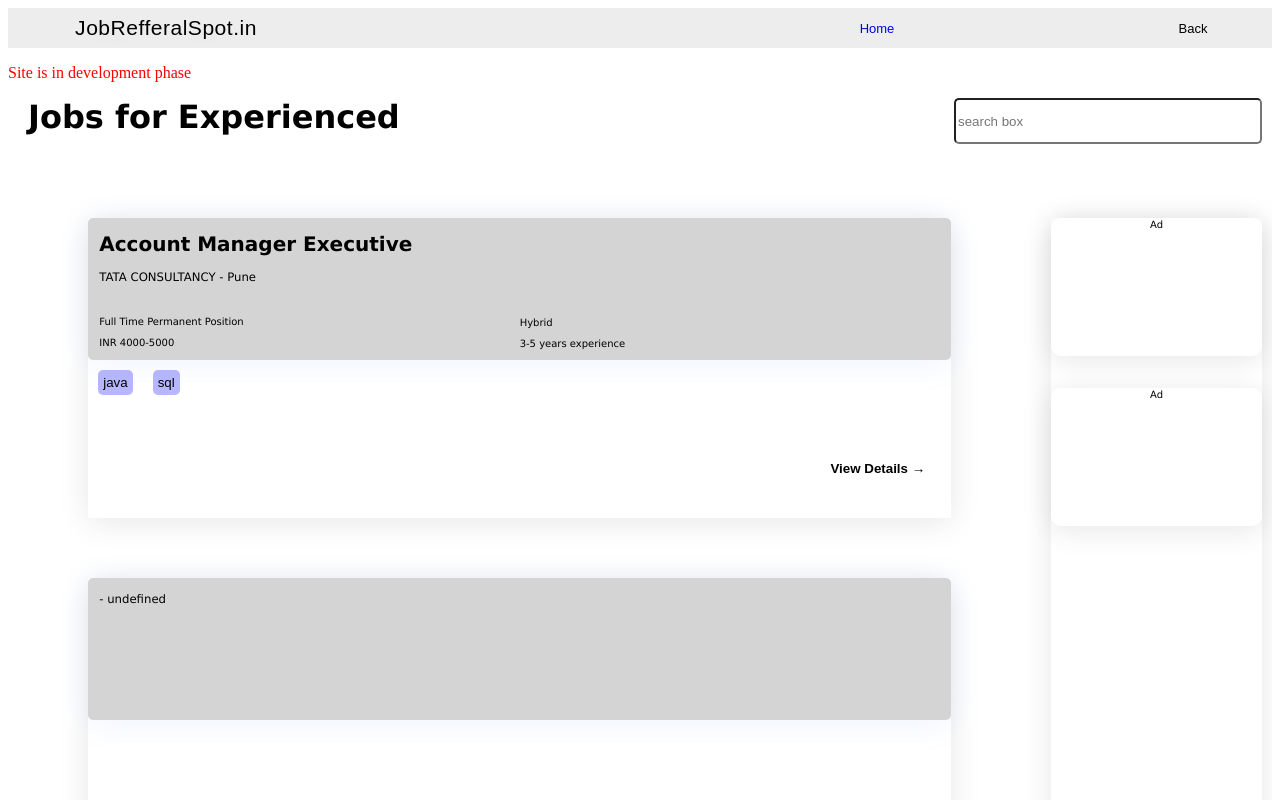
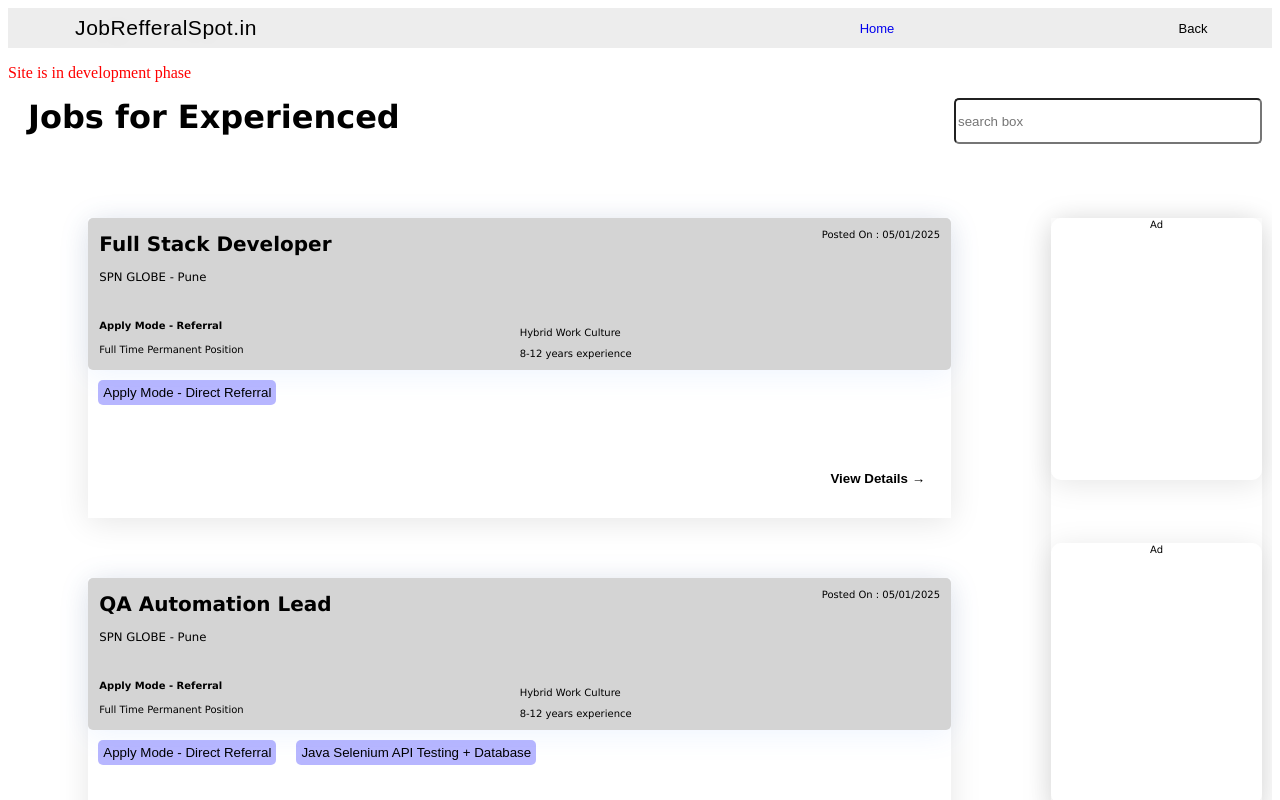
Before and after one commit to Mandagekrishna/jobrefferalspot, a React (Vite) app: page /ExperiencedJobs in a window 1280 px wide. Shown: the top 800 px of the page. Built offline with nearby package versions, Linux system fonts and the light colour scheme.

Commit message:
fourth commit

```diff
--- a/src/Components/EXPERIENCED_JOBS/ExperiencedJobsDetails.jsx
+++ b/src/Components/EXPERIENCED_JOBS/ExperiencedJobsDetails.jsx
@@ -23,6 +23,7 @@ export default function JobsDetailsPage(){
 
             <div className={styles.element2}>
                 <span>{currentJobs[0]['salary']}</span>
+                <span>{currentJobs[0]['location']}</span>
                 <span>{currentJobs[0]['positionType']}</span>
                 <span>{currentJobs[0]['workMode']}</span>
                 <span>{currentJobs[0]['experienceRequired']}</span>
@@ -41,7 +42,7 @@ export default function JobsDetailsPage(){
 
             <div className={styles.element4}>
                 <h4> How to apply</h4>
-                <p>Apply at link - </p>
+                <p>Apply Mode  - {currentJobs[0]['applyMode']} <a href={`${currentJobs[0]['website']}`}>{currentJobs[0]['website']}</a> </p>
             </div>
 
 
--- a/src/Components/EXPERIENCED_JOBS/ExperiencedJobsList.jsx
+++ b/src/Components/EXPERIENCED_JOBS/ExperiencedJobsList.jsx
@@ -42,16 +42,21 @@ export default function JobsList()
                                                                 <div className={styles.element2card11}>
                                                                     <h1>{element['position']}</h1>
                                                                     <h3>{element['companyName'] + " - " + element['location']}</h3><br/>
+                                                                    <h4>Apply Mode - Referral</h4>
                                                                     <p>{element['positionType']}</p>
-                                                                    <p>{element['salary']}</p>
+
                                                                  </div>
 
+                                                                 <div className={styles.element2card23}>
+                                                                    <p>Posted On : {element['addedDate']}</p>
+                                                                 </div>
                                                                 <div className={styles.element2card12}>
                                                                     <p>{element['workMode']}</p>
                                                                     <p>{element['experienceRequired']}</p>
                                                                 </div>
 
                                                          </div>
+
 
 
 
--- a/src/Components/FRESHERS_JOBS/FreshersJobsList.jsx
+++ b/src/Components/FRESHERS_JOBS/FreshersJobsList.jsx
@@ -45,6 +45,12 @@ export default function FreshersJobsList()
                                                                     <p>{element['positionType']}</p>
                                                                     <p>{element['salary']}</p>
                                                                  </div>
+
+                                                                   <div className={styles.element2card23}>
+                                                                        <p>Posted On : {element['addedDate']}</p>
+                                                                   </div>
+
+
 
                                                                 <div className={styles.element2card12}>
                                                                     <p>{element['workMode']}</p>
--- a/src/Components/HOME/MIniCard.jsx
+++ b/src/Components/HOME/MIniCard.jsx
@@ -26,7 +26,7 @@ export default function MiniCard(){
 
                 <NavLink to='/ExperiencedJobs' className={styles.card3}>
                 <button type='button' className={styles.button}>
-                     EXPERIENCED JOBS
+                     Experienced/Referral JOBS
                 </button>
               </NavLink>
 
--- a/src/Components/WALK_IN_DRIVES/WalkInDriveJobsDetails.jsx
+++ b/src/Components/WALK_IN_DRIVES/WalkInDriveJobsDetails.jsx
@@ -22,7 +22,7 @@ export default function JobsDetailsPage(){
             </div>
 
             <div className={styles.element2}>
-                <span>{currentJobs[0]['salary']}</span>
+                <span>Job Location - {currentJobs[0]['jobLocation']}</span>
                 <span>{currentJobs[0]['positionType']}</span>
                 <span>{currentJobs[0]['workMode']}</span>
                 <span>{currentJobs[0]['experienceRequired']}</span>
@@ -40,13 +40,18 @@ export default function JobsDetailsPage(){
 
 
             <div className={styles.element4}>
-                <h4> How to apply</h4>
-                <p>Apply at link - </p>
+            <h4> Apply at - </h4> <p><a href={currentJobs[0]['applyAt']}>click here</a></p>
+
+                <h4> Interview Location</h4>
+                <p>{currentJobs[0]['address']} </p>
+                <h4> Timing</h4>
+                <p>{currentJobs[0]['timing']} </p>
+
             </div>
 
 
             <div className={styles.element5}>
-                <h2>Roles and Responsibilities</h2>
+                <h2>Notes</h2>
                {Array.isArray(currentJobs[0]["Description"]["rolesAndResponsibilities"])?
                 currentJobs[0]["Description"]["rolesAndResponsibilities"].map(element=>
                     (<li>{element}</li>)):<></>}
--- a/src/Components/WALK_IN_DRIVES/WalkInDriveJobsList.jsx
+++ b/src/Components/WALK_IN_DRIVES/WalkInDriveJobsList.jsx
@@ -40,10 +40,11 @@ export default function JobsList()
                                                         <div className={styles.element2card1}>
 
                                                                 <div className={styles.element2card11}>
-                                                                    <h1>{element['companyName']}</h1>
-                                                                    <h3>{element['position']}</h3><br/>
+                                                                    <h1>{element['position']}</h1>
+                                                                    <h3>{element['companyName']} - {element['location']}</h3><br/>
+                                                                  <h2>Drive date - {element['driveDate']}</h2>
                                                                     <p>{element['positionType']}</p>
-                                                                    <p>{element['salary']}</p>
+                                                                    {/* <p>{element['address']}</p> */}
                                                                  </div>
 
                                                                 <div className={styles.element2card12}>
--- a/src/DATA/ExperiencedJobs.json
+++ b/src/DATA/ExperiencedJobs.json
@@ -1,42 +1,224 @@
 [
     {
         "id":"1",
-        "addedDate":"",
-        "companyName":"TATA CONSULTANCY",
-        "position":"Account Manager Executive",
+        "addedDate":"05/01/2025",
+        "companyName":"SPN GLOBE",
+        "position":"Full Stack Developer",
         "positionType":"Full Time Permanent Position",
-        "salary":"INR 4000-5000",
-        "workMode":"Hybrid",
+        "salary":"",
+        "workMode":"Hybrid Work Culture",
         "location":"Pune",
         "Timing":"",
-        "experienceRequired":"3-5 years experience",
-        "mustHaveSkills":["java","sql"],
-        "applyMode":"Company site",
+        "experienceRequired":"8-12 years experience",
+        "mustHaveSkills":["Apply Mode - Direct Referral"],
+        "applyMode":"Referral - Refer/Share Resume to -",
+        "website":"gunjan.t@spnglobe.com",
         "Description":{
 
-                        "rolesAndResponsibilities":"Lead the development of dynamic and personalized email campaigns by leveraging Marketing Cloud capabilities and demonstrate proficiency in AMPScript.",
-                        "requirements":"At least 1 to 2 years of experience building emails and/or landing pages."
+                        "rolesAndResponsibilities":"",
+                        "requirements":""
+                    }
+
+
+    },
+
+    {
+        "id":"2",
+        "addedDate":"05/01/2025",
+        "companyName":"SPN GLOBE",
+        "position":"QA Automation Lead",
+        "positionType":"Full Time Permanent Position",
+        "salary":"",
+        "workMode":"Hybrid Work Culture",
+        "location":"Pune",
+        "Timing":"",
+        "experienceRequired":"8-12 years experience",
+        "mustHaveSkills":["Apply Mode - Direct Referral","Java Selenium API Testing + Database"],
+        "applyMode":"Referral - Refer/Share Resume to -",
+        "website":"gunjan.t@spnglobe.com",
+        "Description":{
+
+                        "rolesAndResponsibilities":"",
+                        "requirements":""
                     }
 
 
     },
     {
-        "id":"",
-        "addedDate":"",
-        "companyName":"",
-        "position":"",
-        "positionType":"",
+        "id":"3",
+        "addedDate":"05/01/2025",
+        "companyName":"SPN GLOBE",
+        "position":"QA Automation",
+        "positionType":"Full Time Permanent Position",
         "salary":"",
-        "workMode":"",
+        "workMode":"Hybrid Work Culture",
+        "location":"All India",
         "Timing":"",
-        "experienceRequired":"",
-        "mustHaveSkills":"",
-        "applyMode":"",
+        "experienceRequired":"5-10 years experience",
+        "mustHaveSkills":["Apply Mode - Direct Referral","C#", "Selenium"],
+        "applyMode":"Referral - Refer/Share Resume to -",
+        "website":"gunjan.t@spnglobe.com",
         "Description":{
-            "rolesAndResponsibilities":"",
-            "requirements":""
-        }
+
+                        "rolesAndResponsibilities":"",
+                        "requirements":""
+                    }
+
+
+    },
+    {
+        "id":"4",
+        "addedDate":"05/01/2025",
+        "companyName":"SPN GLOBE",
+        "position":"Python Automation",
+        "positionType":"Full Time Permanent Position",
+        "salary":"",
+        "workMode":"Hybrid Work Culture",
+        "location":"All India",
+        "Timing":"",
+        "experienceRequired":"5-12 years experience",
+        "mustHaveSkills":["Apply Mode - Direct Referral","GCP", "DOCKER", "K8S"],
+        "applyMode":"Referral - Refer/Share Resume to -",
+        "website":"gunjan.t@spnglobe.com",
+        "Description":{
+
+                        "rolesAndResponsibilities":"",
+                        "requirements":""
+                    }
+
+
+    },
+    {
+        "id":"5",
+        "addedDate":"05/01/2025",
+        "companyName":"SPN GLOBE",
+        "position":"QA Automation",
+        "positionType":"Full Time Permanent Position",
+        "salary":"",
+        "workMode":"Hybrid Work Culture",
+        "location":"Pune",
+        "Timing":"",
+        "experienceRequired":"8+ years experience",
+        "mustHaveSkills":["Apply Mode - Direct Referral","JAVA","API TESTING"],
+        "applyMode":"Referral - Refer/Share Resume to -",
+        "website":"gunjan.t@spnglobe.com",
+        "Description":{
+
+                        "rolesAndResponsibilities":"",
+                        "requirements":""
+                    }
+
+
+    },
+    {
+        "id":"2",
+        "addedDate":"05/01/2025",
+        "companyName":"SPN GLOBE",
+        "position":"Automation Lead",
+        "positionType":"Full Time Permanent Position",
+        "salary":"",
+        "workMode":"Hybrid Work Culture",
+        "location":"Pune",
+        "Timing":"",
+        "experienceRequired":"7+ years experience",
+        "mustHaveSkills":["Apply Mode - Direct Referral","JAVA", "Selenium","POM"],
+        "applyMode":"Referral - Refer/Share Resume to -",
+        "website":"gunjan.t@spnglobe.com",
+        "Description":{
+
+                        "rolesAndResponsibilities":"",
+                        "requirements":""
+                    }
+
+
+    },
+    {
+        "id":"2",
+        "addedDate":"05/01/2025",
+        "companyName":"SPN GLOBE",
+        "position":"TIBCO Devops Engineer",
+        "positionType":"Full Time Permanent Position",
+        "salary":"",
+        "workMode":"Hybrid Work Culture",
+        "location":"Nagpur, Pune, Chennai, Bengluru",
+        "Timing":"",
+        "experienceRequired":"3-5 years experience",
+        "mustHaveSkills":["Apply Mode - Direct Referral"],
+        "applyMode":"Referral - Refer/Share Resume to -",
+        "website":"gunjan.t@spnglobe.com",
+        "Description":{
+
+                        "rolesAndResponsibilities":"",
+                        "requirements":""
+                    }
+
+
+    },
+    {
+        "id":"2",
+        "addedDate":"05/01/2025",
+        "companyName":"SPN GLOBE",
+        "position":"Java Lead + Scrum Master",
+        "positionType":"Full Time Permanent Position",
+        "salary":"",
+        "workMode":"Hybrid Work Culture",
+        "location":"Hyderabad",
+        "Timing":"",
+        "experienceRequired":"10 - 16 years experience",
+        "mustHaveSkills":["Apply Mode - Direct Referral"],
+        "applyMode":"Referral - Refer/Share Resume to -",
+        "website":"gunjan.t@spnglobe.com",
+        "Description":{
+
+                        "rolesAndResponsibilities":"",
+                        "requirements":""
+                    }
+
+
+    },
+    {
+        "id":"2",
+        "addedDate":"05/01/2025",
+        "companyName":"SPN GLOBE",
+        "position":"Mulesoft Developer",
+        "positionType":"Full Time Permanent Position",
+        "salary":"",
+        "workMode":"Hybrid Work Culture",
+        "location":"Pune",
+        "Timing":"",
+        "experienceRequired":"5-10 years experience",
+        "mustHaveSkills":["Apply Mode - Direct Referral"],
+        "applyMode":"Referral - Refer/Share Resume to -",
+        "website":"gunjan.t@spnglobe.com",
+        "Description":{
+
+                        "rolesAndResponsibilities":"",
+                        "requirements":""
+                    }
+
+
+    },
+    {
+        "id":"2",
+        "addedDate":"05/01/2025",
+        "companyName":"SPN GLOBE",
+        "position":"UI/UX Designer",
+        "positionType":"Full Time Permanent Position",
+        "salary":"",
+        "workMode":"Hybrid Work Culture",
+        "location":"All India",
+        "Timing":"",
+        "experienceRequired":"10+ years experience",
+        "mustHaveSkills":["Apply Mode - Direct Referral"],
+        "applyMode":"Referral - Refer/Share Resume to -",
+        "website":"gunjan.t@spnglobe.com",
+        "Description":{
+
+                        "rolesAndResponsibilities":"",
+                        "requirements":""
+                    }
 
 
     }
+
 ]
--- a/src/DATA/Internship.json
+++ b/src/DATA/Internship.json
@@ -178,27 +178,5 @@
         }
 
 
-    },
-
-
-
-    {
-        "id":"",
-        "addedDate":"",
-        "companyName":"",
-        "position":"",
-        "positionType":"",
-        "salary":"",
-        "workMode":"",
-        "Timing":"",
-        "experienceRequired":"",
-        "mustHaveSkills":[],
-        "applyMode":"",
-        "Description":{
-            "rolesAndResponsibilities":[],
-            "requirements":[]
-        }
-
-
     }
 ]
--- a/src/DATA/WalkInDrive.json
+++ b/src/DATA/WalkInDrive.json
@@ -1,24 +1,33 @@
 [
     {
         "id":"1",
-        "addedDate":"",
-        "companyName":"TATA CONSULTANCY",
-        "position":"Account Manager Executive",
+        "addedDate":"05/01/2025",
+        "driveDate":"11/01/2025",
+        "companyName":"SPN GLOBE",
+        "position":" Technology Lead/Analyst",
         "positionType":"Full Time Permanent Position",
-        "salary":"INR 4000-5000",
-        "workMode":"Hybrid",
+        "salary":"",
+        "workMode":"Hybrid Work Culture",
+        "location":"Pune",
         "Timing":"",
-        "experienceRequired":"3-5 years experience",
-        "mustHaveSkills":["java","sql"],
-        "applyMode":"Company site",
+        "experienceRequired":"8-12 years experience",
+        "mustHaveSkills":["Apply Mode - Direct Referral"],
+        "applyMode":"Referral - Refer/Share Resume to -",
+        "applyAt":"https://career.infosys.com/jobdesc?jobReferenceCode=",
+        "interviewLocation":"",
+        "jobLocation":"Any Where in India",
+        "address":"Bangalore: (Interview Location) Infosys BPM Limited., #785, Ground Floor Axis Sai Jyoti, 15th Cross 100 Feet Road, Sarakki, 1st Phase. J P Nagar, Bengaluru, Karnataka 560078. Landmark: Near Sindhoor Convention Centre",
+        "timing":"Interview Walkin Time: 10 AM to till 1:00 PM (Interview Timing 11:00 AM to 6:00 PM)",
+
         "Description":{
 
-                        "rolesAndResponsibilities":"Lead the development of dynamic and personalized email campaigns by leveraging Marketing Cloud capabilities and demonstrate proficiency in AMPScript.",
-                        "requirements":"At least 1 to 2 years of experience building emails and/or landing pages."
+                        "rolesAndResponsibilities":["NOTE: No parking facility is available at the location for the candidates. The candidate should stay at the office until 6 PM"],
+                        "requirements":""
                     }
 
 
     },
+
     {
         "id":"",
         "addedDate":"",
--- a/src/Styles/InternshipStyles/InternshipList.module.css
+++ b/src/Styles/InternshipStyles/InternshipList.module.css
@@ -70,7 +70,7 @@
 
 .element2card1{
     display:grid;
-    min-height: 140px;
+    min-height: 150px;
     grid-template-columns: repeat(2,1fr);
     grid-template-rows: repeat(2,1fr);
     grid-template-rows: auto; /* Automatically adjusts the height of rows */
```
